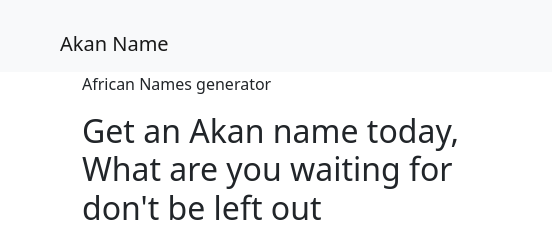
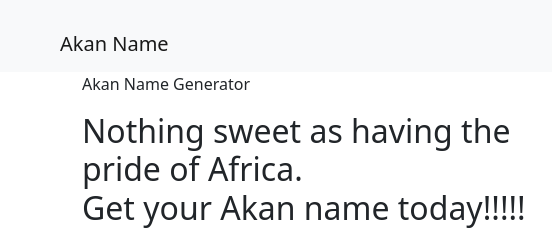
Before and after one commit to Kariuki1976/Akan-Names, a plain HTML site: page index.html in a window 1280 px wide. Shown: the top 232 px of the page, 0-552 px from the left. Drawn offline with nearby package versions, Linux system fonts and the light colour scheme.

```diff
--- a/index.html
+++ b/index.html
@@ -11,26 +11,6 @@
 </head>
 
 <body>
-    <!-- <nav class="navbar navbar-expand-lg navbar-light bg-light">
-        <a class="navbar-brand" href="#">Akan Names</a>
-        <button class="navbar-toggler" type="button" data-toggle="collapse" data-target="#navbarNavDropdown" aria-controls="navbarNavDropdown" aria-expanded="false" aria-label="Toggle navigation">
-            <span class="navbar-toggler-icon"></span>
-        </button>
-        <div class="collapse navbar-collapse" id="navbarNavDropdown">
-            <ul class="navbar-nav">
-                <li class="nav-item active">
-                    <a class="nav-link" href="#">Home </a>
-                </li>
-                <li class="nav-item">
-                    <a class="nav-link" href="#">About</a>
-                </li>
-                <li class="nav-item">
-                    <a class="nav-link" href="#">Description</a>
-                </li>
-            </ul>
-            <button type="button" class="btn btn-primary btn-lg">Large button</button>
-        </div>
-    </nav> -->
     <nav class="navbar pt-4 navbar-expand-lg navbar-light bg-light ">
         <div class="container-fluid">
             <a class="navbar-brand px-5" href="#">Akan Name</a>
@@ -61,22 +41,22 @@
 
 
 
-    <!-- hero section  -->
+    <!-- Description section  -->
 
 
     <section>
         <div class="container">
             <div class="row align-items-center">
                 <div class="col-md-5 ">
-                    <p class="african">African Names generator</p>
-                    <h2>Get an Akan name today, What are you waiting for don't be left out</h2>
-                    <p class="enables"> enables you to generate unique african names that suit you.We all love having some unique names right, then get the app onto your phone and generate one .
+                    <p class="african">Akan Name Generator</p>
+                    <h2>Nothing sweet as having the pride of Africa. <br> Get your Akan name today!!!!!</h2>
+                    <p class=" enables "> enables you to generate unique african names that suit you.We all love having some unique names right, then get the app onto your phone and generate one .
                     </p>
-                    <button type="button" class=" button-1 btn btn-primary">
-                        <i class="fa-brands fa-google-play"></i> Download
+                    <button type="button " class=" button-1 btn btn-primary ">
+                        <i class="fa-brands fa-google-play "></i> Download
                     </button>
 
-                    <button onclick="window.location.href='generate.html'" class=" button-2 btn btn-primary ">
+                    <button onclick="window.location.href='generate.html' " class=" button-2 btn btn-primary ">
                         <i class=" fa-solid fa-atom "> </i> Generate Name
                     </button>
 
@@ -183,15 +163,15 @@
     </section>
 
 
-    <section class=" sect-4 bg-dark mt-4">
+    <section class=" sect-4 bg-dark mt-4 ">
         <footer class="text-white ">
-            <p class=" pt-3 text-center">Designed by Bruno Gatiba © 2022</p>
+            <p class=" pt-3 text-center ">Designed by Bruno Gatiba © 2022</p>
 
         </footer>
 
     </section>
 
 </body>
-<script src="https://cdn.jsdelivr.net/npm/bootstrap@5.1.3/dist/css/bootstrap.min.css"></script>
+<script src="https://cdn.jsdelivr.net/npm/bootstrap@5.1.3/dist/css/bootstrap.min.css "></script>
 
 </html>
```
